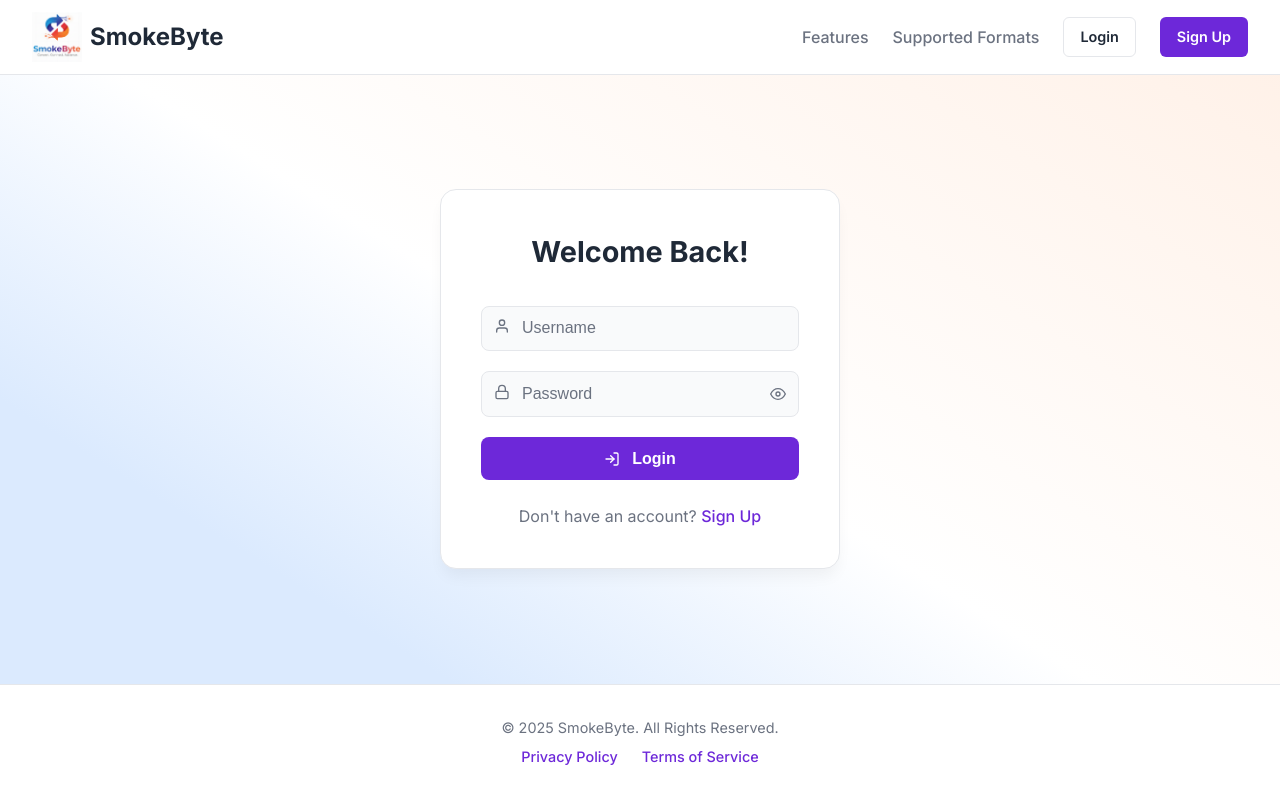
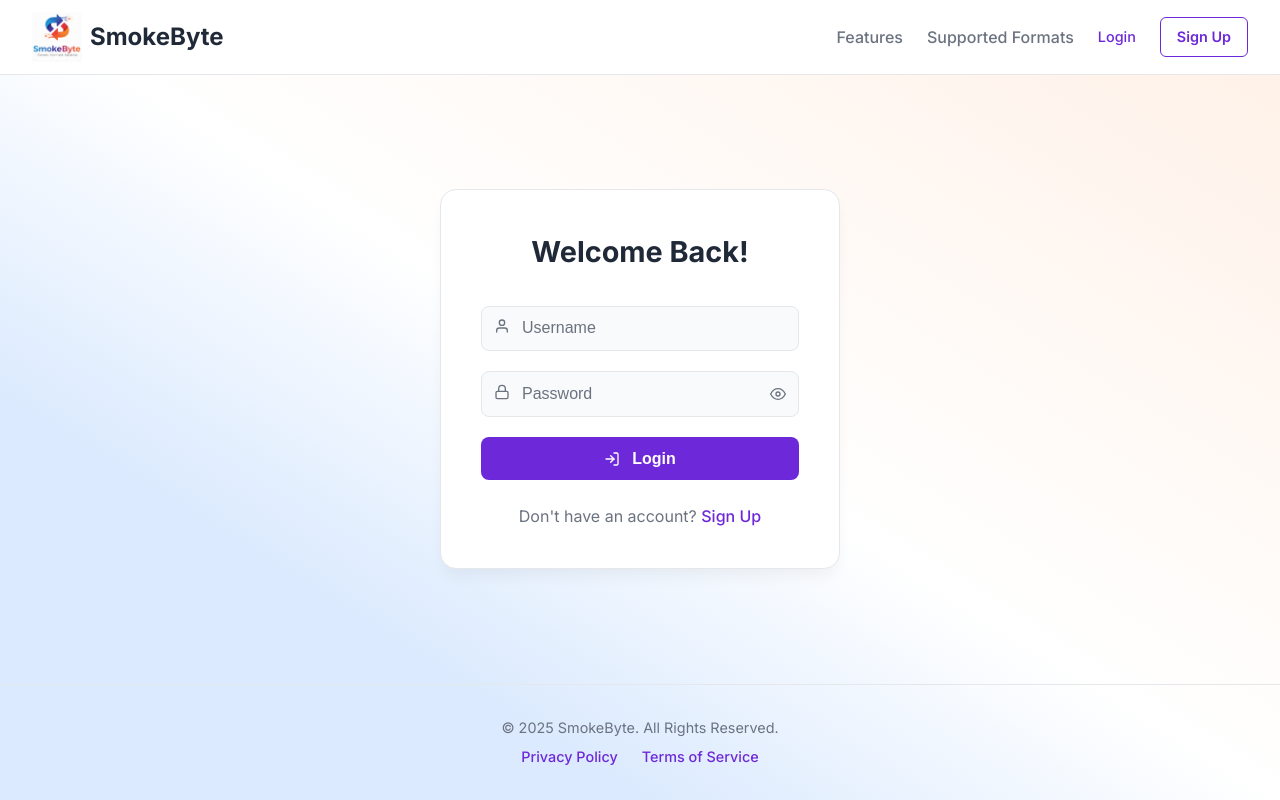
Before and after one commit to Pushpak003/SmokeByteFrontend, a React (Vite) app: page /login in a window 1280 px wide. Built offline with nearby package versions, Linux system fonts and the light colour scheme.

Commit message:
changed header's css file

```diff
--- a/src/components/layout/Footer.css
+++ b/src/components/layout/Footer.css
@@ -2,7 +2,7 @@
 .footer {
   text-align: center;
   padding: 2rem;
-  background-color: var(--card-color);
+  background-color: transparent;
   border-top: 1px solid var(--border-color);
   color: var(--text-secondary-color);
   font-size: 0.9rem;
--- a/src/components/layout/Header.css
+++ b/src/components/layout/Header.css
@@ -1,4 +1,3 @@
-
 
 .header {
   display: flex;
@@ -11,12 +10,26 @@
   top: 0;
   z-index: 10;
 }
+
 .logo {
   font-size: 1.5rem;
   font-weight: bold;
   color: var(--text-color);
+  display: flex;
+  align-items: center;
+  gap: 8px;
+  text-decoration: none;
 }
-.logo:hover { text-decoration: none; }
+
+.logo:hover {
+  text-decoration: none;
+}
+
+.logo-image {
+  width: 50px;
+  height: 50px;
+  object-fit: contain;
+}
 
 .main-nav {
   display: flex;
@@ -24,15 +37,19 @@
   gap: 1.5rem;
 }
 
-
 .main-nav a {
   color: var(--text-secondary-color);
   font-weight: 500;
   transition: color 0.2s ease;
 }
+
 .main-nav a:hover {
   color: var(--primary-color);
   text-decoration: none;
+}
+
+.main-nav a.active {
+  color: var(--primary-color);
 }
 
 
@@ -53,49 +70,45 @@
 
 
 .main-nav .btn-login {
-  border-color: var(--border-color);
-  color: var(--text-color);
+  border: none;
+  padding: 0;
+  background-color: transparent;
+  color: var(--text-secondary-color);
+  font-weight: 500;
 }
+
 .main-nav .btn-login:hover {
-  border-color: var(--primary-color);
+  border: none;
+  background-color: transparent;
   color: var(--primary-color);
 }
 
+.main-nav .btn-signup {
+  background-color: transparent;
+  color: var(--primary-color);
+  border-color: var(--primary-color);
+}
 
-.main-nav .btn-signup {
-  background-color: var(--primary-color);
+.main-nav .btn-signup:hover {
+  background-color: var(--primary-hover-color);
+  border-color: var(--primary-hover-color);
   color: white;
 }
-.main-nav .btn-signup:hover {
-  background-color: var(--primary-hover-color);
-  color: white;
-}
-
 
 .btn-logout {
   color: var(--text-secondary-color);
 }
+
 .btn-logout:hover {
   color: var(--error-color);
 }
-.logo {
-  display: flex;
-  align-items: center;
-  gap: 8px;
-  text-decoration: none;
-  color: inherit;
-}
 
-.logo-image {
-  width: 50px;
-  height: 50px;
-  object-fit: contain;
-}
 .mobile-nav-toggle {
   display: none;
   background: none;
   border: none;
   cursor: pointer;
+  z-index: 20; /* Ensure it's above other content */
 }
 
 .mobile-nav-toggle .icon-bar {
@@ -104,47 +117,68 @@
   height: 3px;
   background-color: var(--text-color);
   margin: 5px 0;
-  transition: all 0.2s ease;
+  transition: all 0.3s ease;
 }
 
-/* For screens smaller than 768px (Tablets and Mobile) */
+
+/* --- Responsive Styles for Mobile/Tablet --- */
 @media (max-width: 768px) {
+  .mobile-nav-toggle {
+    display: block;
+  }
 
+  .header {
+    padding: 0.75rem 1rem;
+  }
+
+  .logo-image {
+    width: 40px;
+    height: 40px;
+  }
+
+  /* --- CHANGE 3: SMOOTH ANIMATION ke liye changes --- */
   .header .main-nav {
-    display: none;
-
-
     position: absolute;
     top: 100%;
     left: 0;
     width: 100%;
     background-color: var(--card-color);
     border-top: 1px solid var(--border-color);
+
+    /* Animation setup */
+    display: flex; /* Display flex rehta hai ab */
     flex-direction: column;
     align-items: flex-start;
     padding: 1rem;
     gap: 1rem;
+
+    /* Animation properties */
+    transform: translateY(-100%); /* Shuru me upar chupa hua hai */
+    opacity: 0;
+    visibility: hidden;
+    transition: transform 0.3s ease-in-out, opacity 0.3s ease-in-out, visibility 0.3s;
   }
 
-
+  /* Jab menu open ho */
   .header .main-nav.is-open {
-    display: flex;
+    transform: translateY(0); /* Niche slide hoke aayega */
+    opacity: 1;
+    visibility: visible;
   }
 
-
-  .mobile-nav-toggle {
-    display: block;
+  /* Mobile me buttons ko full-width kar sakte hain for better UX */
+  .main-nav .btn-login,
+  .main-nav .btn-signup,
+  .main-nav .btn-logout {
+    width: 100%;
+    padding: 0.75rem 1rem;
+    justify-content: center;
   }
 
-
-  .header {
-
-    padding: 0.75rem 1rem;
-  }
-
-  .logo-image {
-
-    width: 40px;
-    height: 40px;
+  /* Login button ko normal link jaisa rakhne ke liye padding reset */
+  .main-nav .btn-login {
+     width: auto;
+     padding: 0;
+     justify-content: flex-start;
   }
 }
--- a/src/components/layout/Header.jsx
+++ b/src/components/layout/Header.jsx
@@ -1,6 +1,6 @@
 
 import { useState } from "react"; // Step 1: Import useState
-import { Link, useNavigate } from "react-router-dom";
+import { NavLink,Link, useNavigate } from "react-router-dom";
 import { useAuth } from "../../hooks/useAuth";
 import { FiLogOut } from "react-icons/fi";
 import "./Header.css";
@@ -9,14 +9,14 @@ const Header = () => {
   const { user, logout } = useAuth();
   const navigate = useNavigate();
 
-  // Step 2: Create state to manage menu visibility
+
   const [isMenuOpen, setIsMenuOpen] = useState(false);
 
   const toggleMenu = () => {
-    setIsMenuOpen(!isMenuOpen); // Toggles between true and false
+    setIsMenuOpen(!isMenuOpen);
   };
 
-  // This function closes the menu, useful for when a link is clicked
+
   const closeMenu = () => {
     setIsMenuOpen(false);
   };
@@ -46,8 +46,8 @@ const Header = () => {
         {user ? (
           // --- Logged-in User View ---
           <>
-            <Link to="/dashboard" onClick={closeMenu}>Dashboard</Link>
-            <Link to="/history" onClick={closeMenu}>History</Link>
+            <NavLink to="/dashboard" onClick={closeMenu}>Dashboard</NavLink>
+            <NavLink to="/history" onClick={closeMenu}>History</NavLink>
             <button onClick={handleLogout} className="btn-logout">
               <FiLogOut /> Logout
             </button>
@@ -56,10 +56,10 @@ const Header = () => {
           // --- Logged-out User View ---
           <>
             <Link to="/#features" onClick={closeMenu}>Features</Link>
-            <Link to="/formats" onClick={closeMenu}>Supported Formats</Link>
-            <Link to="/login" className="btn-login" onClick={closeMenu}>
+            <NavLink to="/formats" onClick={closeMenu}>Supported Formats</NavLink>
+            <NavLink to="/login" className="btn-login" onClick={closeMenu}>
               Login
-            </Link>
+            </NavLink>
             <Link to="/signup" className="btn-signup" onClick={closeMenu}>
               Sign Up
             </Link>
```
